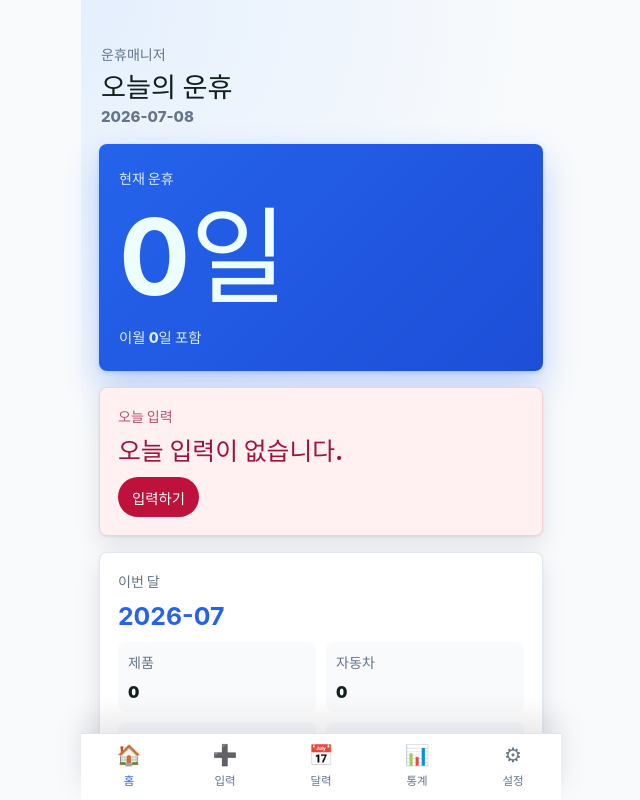
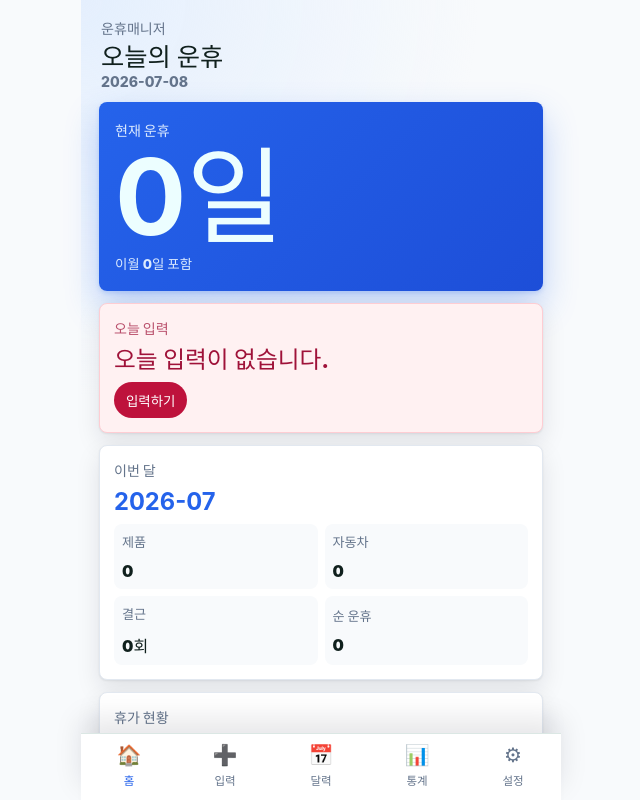
Before and after one commit to yhs2861/unhyu-manager, a React (Vite) app: page /#/setup in a window 1280 px wide. Both pictures are taken after a click on the button "저장하고 시작하기". Shown: the top 800 px of the page, without its empty margins (319-959 px from the left). Built offline with nearby package versions, Linux system fonts and the light colour scheme.

Commit message:
V2.1 홈 화면 밀도 개선

```diff
--- a/src/styles.css
+++ b/src/styles.css
@@ -239,8 +239,9 @@ h3 {
   gap: 18px;
 }
 
-.home-v2-page {
-  gap: var(--page-gap);
+.home-page.home-v2-page {
+  gap: 12px;
+  padding-top: 18px;
   background:
     radial-gradient(circle at top left, rgb(219 234 254 / 68%), transparent 34%),
     #f8fafc;
@@ -248,27 +249,28 @@ h3 {
 
 .home-v2-header {
   display: grid;
-  gap: 4px;
-  padding: 4px 2px 2px;
+  gap: 2px;
+  padding: 0 2px;
 }
 
 .home-v2-header h1 {
-  font-size: 1.7rem;
+  font-size: 1.58rem;
+  line-height: 1.08;
 }
 
 .home-v2-header span {
   color: #64748b;
-  font-size: 0.94rem;
+  font-size: 0.88rem;
   font-weight: 800;
 }
 
 .home-card {
   display: grid;
   width: 100%;
-  gap: 12px;
+  gap: 9px;
   border: 0;
   border-radius: var(--radius-card);
-  padding: var(--card-padding);
+  padding: 14px;
   color: #10201d;
   background: #ffffff;
   box-shadow: var(--shadow-card);
@@ -297,18 +299,19 @@ h3 {
 .home-card strong {
   display: block;
   margin: 0;
-  font-size: 1.55rem;
+  font-size: 1.48rem;
   line-height: 1.08;
 }
 
 .home-card > span:last-child {
   color: #64748b;
-  font-size: 0.9rem;
+  font-size: 0.84rem;
   font-weight: 800;
 }
 
 .home-primary-card {
-  padding: 24px 20px;
+  gap: 8px;
+  padding: 18px 16px;
   color: #ecfeff;
   background: linear-gradient(135deg, #2563eb, #1d4ed8);
   box-shadow: var(--shadow-card-strong);
@@ -321,6 +324,7 @@ h3 {
 
 .home-primary-card strong {
   font-size: clamp(4rem, 22vw, 6.6rem);
+  line-height: 0.92;
   letter-spacing: 0;
 }
 
@@ -344,7 +348,7 @@ h3 {
 .home-today-card dl,
 .home-metric-grid {
   display: grid;
-  gap: 8px;
+  gap: 6px;
   margin: 0;
 }
 
@@ -363,10 +367,10 @@ h3 {
   margin: 0;
 }
 
-.home-today-card dt,
-.home-metric-grid dt {
-  color: #64748b;
-  font-size: 0.88rem;
+.home-page .home-today-card dt,
+.home-page .home-metric-grid dt {
+  color: #64748b;
+  font-size: 0.82rem;
   font-weight: 800;
 }
 
@@ -379,14 +383,14 @@ h3 {
 .home-card-action {
   display: inline-flex;
   width: fit-content;
-  min-height: 40px;
+  min-height: 36px;
   align-items: center;
   justify-content: center;
   border-radius: var(--radius-pill);
-  padding: 0 14px;
+  padding: 0 12px;
   color: #ffffff;
   background: #2563eb;
-  font-size: 0.9rem;
+  font-size: 0.84rem;
   font-weight: 900;
 }
 
@@ -412,15 +416,15 @@ h3 {
 
 .home-metric-grid {
   grid-template-columns: repeat(2, minmax(0, 1fr));
-  gap: 10px;
+  gap: 7px;
 }
 
 .home-metric-grid > div {
   display: grid;
   align-content: center;
-  min-height: 66px;
-  border-radius: 8px;
-  padding: 10px;
+  min-height: 52px;
+  border-radius: 8px;
+  padding: 8px;
   background: #f8fafc;
 }
 
```
